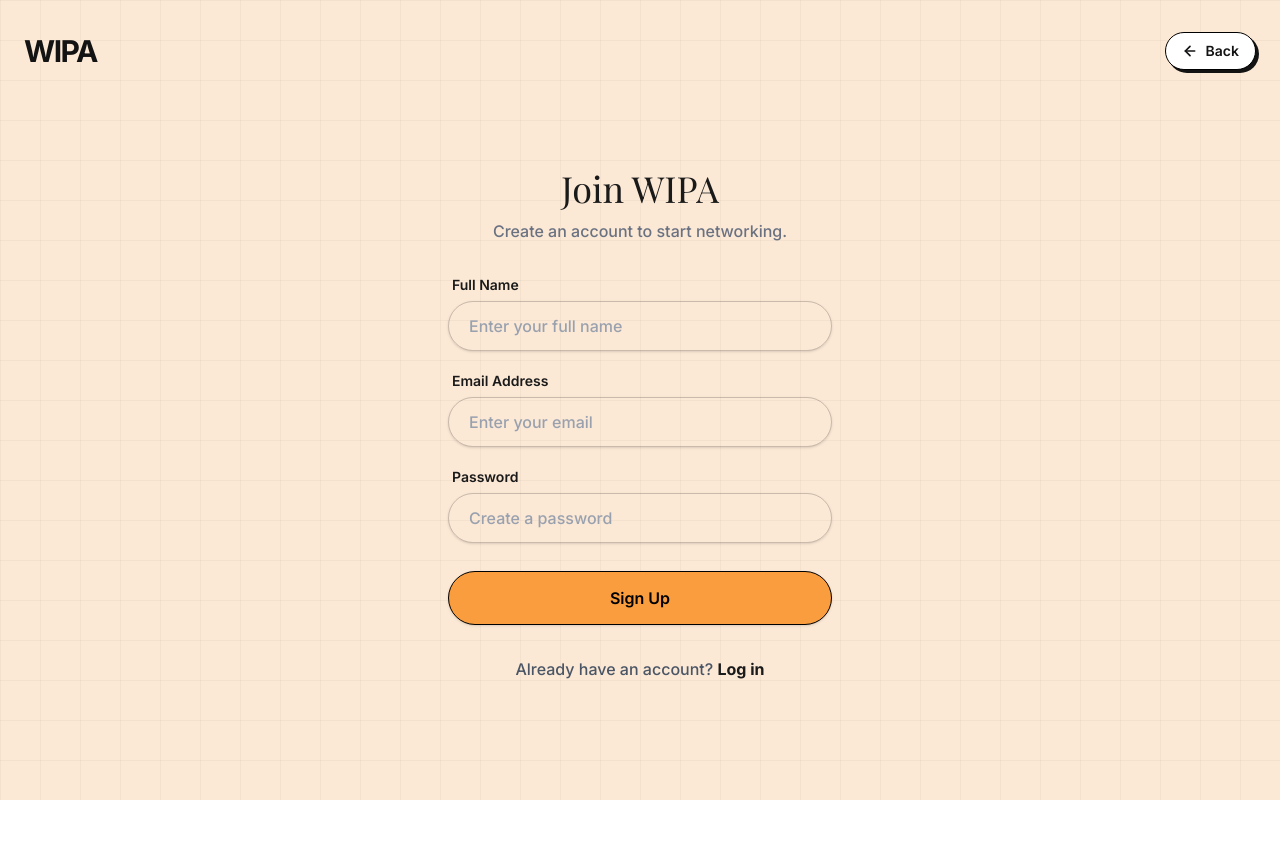
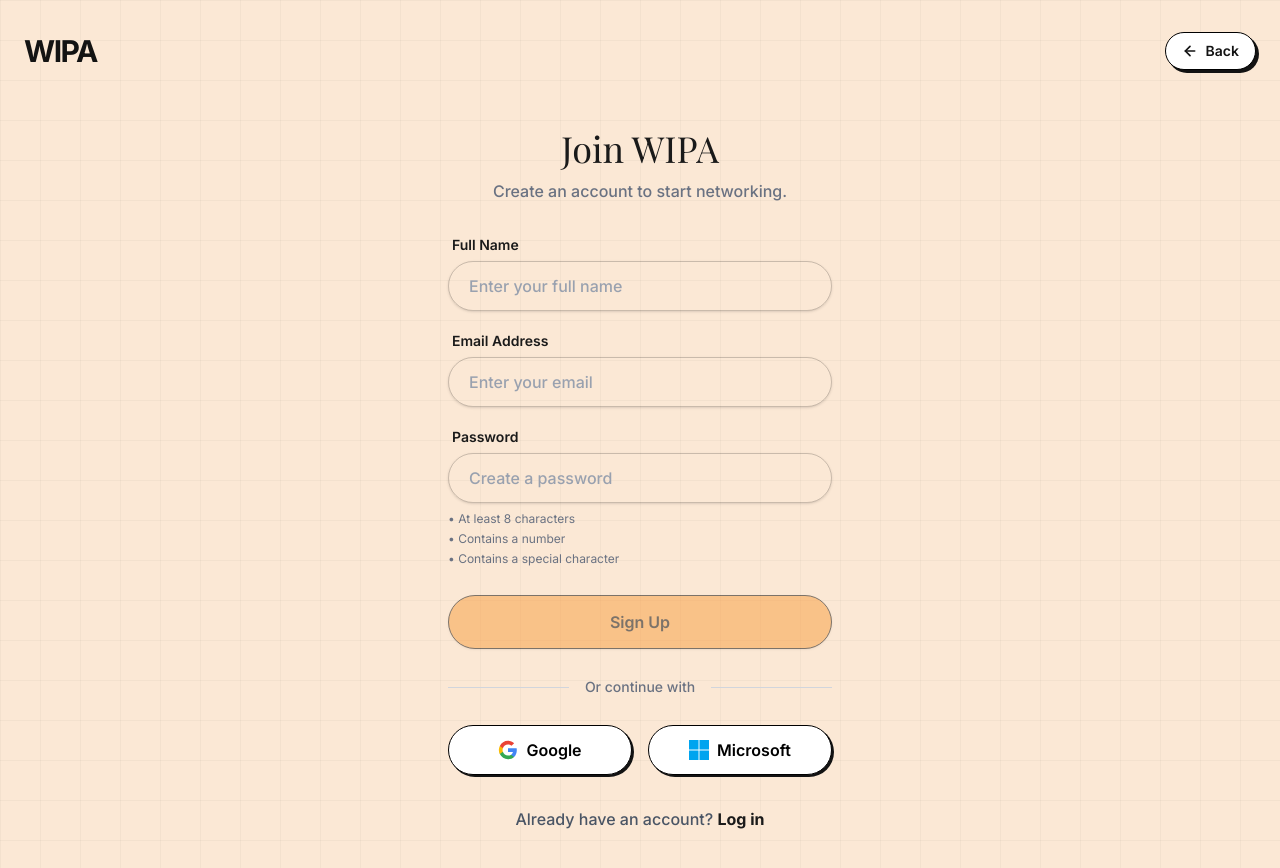
Before and after one commit to northornsmedia/wipa, a Next.js app: page /signup in a window 1280 px wide. Shown: the top 868 px of the page. Before the commit the page ends 800 px from the top, so only its background shows below. Built offline with nearby package versions, Linux system fonts and the light colour scheme; no server answers; a web font is replaced by a local one.

Commit message:
feat: full backend integration and admin panel

```diff
--- a/src/app/login/page.tsx
+++ b/src/app/login/page.tsx
@@ -21,7 +21,41 @@ export default function LoginPage() {
     const params = new URLSearchParams(window.location.search);
     const msg = params.get("message");
     if (msg) setMessage(msg);
-  }, []);
+
+    // Task 326: check existing session
+    const checkSession = async () => {
+      const { data: { session } } = await supabase.auth.getSession();
+      if (session) {
+        router.push("/platform");
+      }
+    };
+    checkSession();
+  }, [router]);
+
+  const handleResetPassword = async (e: React.MouseEvent) => {
+    e.preventDefault();
+    if (!email) {
+      setError("Please enter your email address first.");
+      return;
+    }
+    setLoading(true);
+    const { error } = await supabase.auth.resetPasswordForEmail(email, {
+      redirectTo: `${window.location.origin}/reset-password`,
+    });
+    if (error) setError(error.message);
+    else setMessage("Password reset email sent! Please check your inbox.");
+    setLoading(false);
+  };
+
+  const handleOAuthLogin = async (provider: 'google' | 'azure') => {
+    const { error } = await supabase.auth.signInWithOAuth({
+      provider,
+      options: {
+        redirectTo: `${window.location.origin}/auth/callback`,
+      },
+    });
+    if (error) setError(error.message);
+  };
 
   const handleLogin = async (e: React.FormEvent) => {
     e.preventDefault();
@@ -148,9 +182,13 @@ export default function LoginPage() {
                 </button>
               </div>
               <div className="flex justify-end mt-2">
-                <a href="#" className="text-sm font-semibold text-[#f99d3e] hover:text-[#e88c2d] transition-colors">
+                <button
+                  type="button"
+                  onClick={handleResetPassword}
+                  className="text-sm font-semibold text-[#f99d3e] hover:text-[#e88c2d] transition-colors"
+                >
                   Forgot Password?
-                </a>
+                </button>
               </div>
             </div>
 
@@ -161,6 +199,31 @@ export default function LoginPage() {
             >
               {loading ? "Logging in..." : "Login"}
             </button>
+
+            <div className="relative flex items-center py-2">
+              <div className="flex-grow border-t border-gray-300"></div>
+              <span className="flex-shrink-0 mx-4 text-gray-500 text-sm font-medium">Or continue with</span>
+              <div className="flex-grow border-t border-gray-300"></div>
+            </div>
+
+            <div className="grid grid-cols-2 gap-4">
+              <button
+                type="button"
+                onClick={() => handleOAuthLogin('google')}
+                className="w-full flex items-center justify-center gap-2 bg-white text-black font-semibold py-3 rounded-full hover:-translate-y-0.5 transition-all duration-300 border-[1.5px] border-black shadow-[2px_2px_0px_0px_#131313] hover:shadow-[1px_1px_0px_0px_#131313]"
+              >
+                <svg className="w-5 h-5" viewBox="0 0 24 24"><path d="M22.56 12.25c0-.78-.07-1.53-.2-2.25H12v4.26h5.92c-.26 1.37-1.04 2.53-2.21 3.31v2.77h3.57c2.08-1.92 3.28-4.74 3.28-8.09z" fill="#4285F4"/><path d="M12 23c2.97 0 5.46-.98 7.28-2.66l-3.57-2.77c-.98.66-2.23 1.06-3.71 1.06-2.86 0-5.29-1.93-6.16-4.53H2.18v2.84C3.99 20.53 7.7 23 12 23z" fill="#34A853"/><path d="M5.84 14.09c-.22-.66-.35-1.36-.35-2.09s.13-1.43.35-2.09V7.07H2.18C1.43 8.55 1 10.22 1 12s.43 3.45 1.18 4.93l2.85-2.22.81-.62z" fill="#FBBC05"/><path d="M12 5.38c1.62 0 3.06.56 4.21 1.64l3.15-3.15C17.45 2.09 14.97 1 12 1 7.7 1 3.99 3.47 2.18 7.07l3.66 2.84c.87-2.6 3.3-4.53 6.16-4.53z" fill="#EA4335"/></svg>
+                Google
+              </button>
+              <button
+                type="button"
+                onClick={() => handleOAuthLogin('azure')}
+                className="w-full flex items-center justify-center gap-2 bg-white text-black font-semibold py-3 rounded-full hover:-translate-y-0.5 transition-all duration-300 border-[1.5px] border-black shadow-[2px_2px_0px_0px_#131313] hover:shadow-[1px_1px_0px_0px_#131313]"
+              >
+                <svg className="w-5 h-5" viewBox="0 0 21 21"><path d="M10 0H0v10h10V0zM21 0H11v10h10V0zM10 11H0v10h10V11zM21 11H11v10h10V11z" fill="#00a4ef"/></svg>
+                Microsoft
+              </button>
+            </div>
           </form>
 
           <div className="mt-8 text-center">
--- a/src/app/onboarding/page.tsx
+++ b/src/app/onboarding/page.tsx
@@ -57,6 +57,12 @@ export default function OnboardingPage() {
 
       const { data: { user: authUser } } = await supabase.auth.getUser();
       if (authUser) {
+        const { data: profile } = await supabase.from('profiles').select('onboarding_completed').eq('id', authUser.id).single();
+        if (profile?.onboarding_completed) {
+          router.push('/platform');
+          return;
+        }
+
         setUser({
           id: authUser.id,
           email: authUser.email || '',
--- a/src/app/platform/profile/page.tsx
+++ b/src/app/platform/profile/page.tsx
@@ -66,6 +66,7 @@ export default function ProfilePage() {
           skills: data.skills || profileData.skills,
           avatarUrl: data.avatar_url || profileData.avatarUrl,
           memberId: data.member_id || '',
+          verificationStatus: data.verification_status || 'unverified',
           businessProfile: data.business_profiles
         };
         setProfileData(newProfile);
@@ -294,7 +295,7 @@ export default function ProfilePage() {
                   <div className="flex items-center gap-4 mb-2 flex-wrap">
                     <h1 className="text-3xl md:text-4xl font-bold text-gray-900 dark:text-white flex items-center gap-3 tracking-tight">
                       {profileData.name}
-                      <BadgeCheck size={32} className="text-[#00d26a]" />
+                      {profileData.verificationStatus === 'verified' && <BadgeCheck size={32} className="text-[#00d26a]" />}
                     </h1>
                     {profileData.memberId && (
                       <span className="bg-[#5a32fa]/10 text-[#5a32fa] px-3 py-1 rounded-full text-sm font-bold border-2 border-[#5a32fa]/20 flex items-center gap-1">
--- a/src/app/signup/page.tsx
+++ b/src/app/signup/page.tsx
@@ -12,6 +12,25 @@ export default function SignupPage() {
   const [password, setPassword] = useState("");
   const [loading, setLoading] = useState(false);
   const [error, setError] = useState<string | null>(null);
+  const [passwordStrength, setPasswordStrength] = useState({ length: false, number: false, special: false });
+
+  useEffect(() => {
+    setPasswordStrength({
+      length: password.length >= 8,
+      number: /\d/.test(password),
+      special: /[!@#$%^&*(),.?":{}|<>]/.test(password)
+    });
+  }, [password]);
+
+  const handleOAuthLogin = async (provider: 'google' | 'azure') => {
+    const { error } = await supabase.auth.signInWithOAuth({
+      provider,
+      options: {
+        redirectTo: `${window.location.origin}/auth/callback`,
+      },
+    });
+    if (error) setError(error.message);
+  };
   const [isPurchasing, setIsPurchasing] = useState(false);
   const [tier, setTier] = useState<string | null>(null);
   const router = useRouter();
@@ -47,6 +66,8 @@ export default function SignupPage() {
     if (error) {
       if (error.message === "Failed to fetch") {
         setError("Network error. Please make sure you are connected to the internet.");
+      } else if (error.message.includes("User already registered") || error.status === 400) {
+        setError("An account with this email already exists.");
       } else {
         setError(error.message);
       }
@@ -54,7 +75,7 @@ export default function SignupPage() {
     } else {
       if (data.session) {
         // Email confirmation is disabled, user is immediately logged in
-        router.push("/platform");
+        router.push("/onboarding");
       } else {
         // Email confirmation is enabled, user needs to check email
         router.push("/login?message=Check your email to confirm your account");
@@ -139,15 +160,45 @@ export default function SignupPage() {
                   required
                 />
               </div>
+              <div className="mt-2 text-xs text-gray-500 space-y-1">
+                <p className={passwordStrength.length ? "text-green-600" : ""}>• At least 8 characters</p>
+                <p className={passwordStrength.number ? "text-green-600" : ""}>• Contains a number</p>
+                <p className={passwordStrength.special ? "text-green-600" : ""}>• Contains a special character</p>
+              </div>
             </div>
 
             <button
               type="submit"
-              disabled={loading}
+              disabled={loading || !passwordStrength.length || !passwordStrength.number || !passwordStrength.special}
               className="w-full bg-[#f99d3e] text-black font-semibold py-3.5 rounded-full mt-2 hover:bg-[#e88c2d] hover:-translate-y-0.5 hover:scale-[1.02] active:scale-[0.98] transition-all duration-300 border-[1.5px] border-black shadow-sm disabled:opacity-50"
             >
               {loading ? "Signing up..." : "Sign Up"}
             </button>
+
+            <div className="relative flex items-center py-2">
+              <div className="flex-grow border-t border-gray-300"></div>
+              <span className="flex-shrink-0 mx-4 text-gray-500 text-sm font-medium">Or continue with</span>
+              <div className="flex-grow border-t border-gray-300"></div>
+            </div>
+
+            <div className="grid grid-cols-2 gap-4">
+              <button
+                type="button"
+                onClick={() => handleOAuthLogin('google')}
+                className="w-full flex items-center justify-center gap-2 bg-white text-black font-semibold py-3 rounded-full hover:-translate-y-0.5 transition-all duration-300 border-[1.5px] border-black shadow-[2px_2px_0px_0px_#131313] hover:shadow-[1px_1px_0px_0px_#131313]"
+              >
+                <svg className="w-5 h-5" viewBox="0 0 24 24"><path d="M22.56 12.25c0-.78-.07-1.53-.2-2.25H12v4.26h5.92c-.26 1.37-1.04 2.53-2.21 3.31v2.77h3.57c2.08-1.92 3.28-4.74 3.28-8.09z" fill="#4285F4"/><path d="M12 23c2.97 0 5.46-.98 7.28-2.66l-3.57-2.77c-.98.66-2.23 1.06-3.71 1.06-2.86 0-5.29-1.93-6.16-4.53H2.18v2.84C3.99 20.53 7.7 23 12 23z" fill="#34A853"/><path d="M5.84 14.09c-.22-.66-.35-1.36-.35-2.09s.13-1.43.35-2.09V7.07H2.18C1.43 8.55 1 10.22 1 12s.43 3.45 1.18 4.93l2.85-2.22.81-.62z" fill="#FBBC05"/><path d="M12 5.38c1.62 0 3.06.56 4.21 1.64l3.15-3.15C17.45 2.09 14.97 1 12 1 7.7 1 3.99 3.47 2.18 7.07l3.66 2.84c.87-2.6 3.3-4.53 6.16-4.53z" fill="#EA4335"/></svg>
+                Google
+              </button>
+              <button
+                type="button"
+                onClick={() => handleOAuthLogin('azure')}
+                className="w-full flex items-center justify-center gap-2 bg-white text-black font-semibold py-3 rounded-full hover:-translate-y-0.5 transition-all duration-300 border-[1.5px] border-black shadow-[2px_2px_0px_0px_#131313] hover:shadow-[1px_1px_0px_0px_#131313]"
+              >
+                <svg className="w-5 h-5" viewBox="0 0 21 21"><path d="M10 0H0v10h10V0zM21 0H11v10h10V0zM10 11H0v10h10V11zM21 11H11v10h10V11z" fill="#00a4ef"/></svg>
+                Microsoft
+              </button>
+            </div>
           </form>
 
           <div className="mt-8 text-center">
```
Also changed, not shown: src/app/platform/profile/[id]/page.tsx (+34 -1 lines), 1 other file (tests, documents, lock files or other folders).
